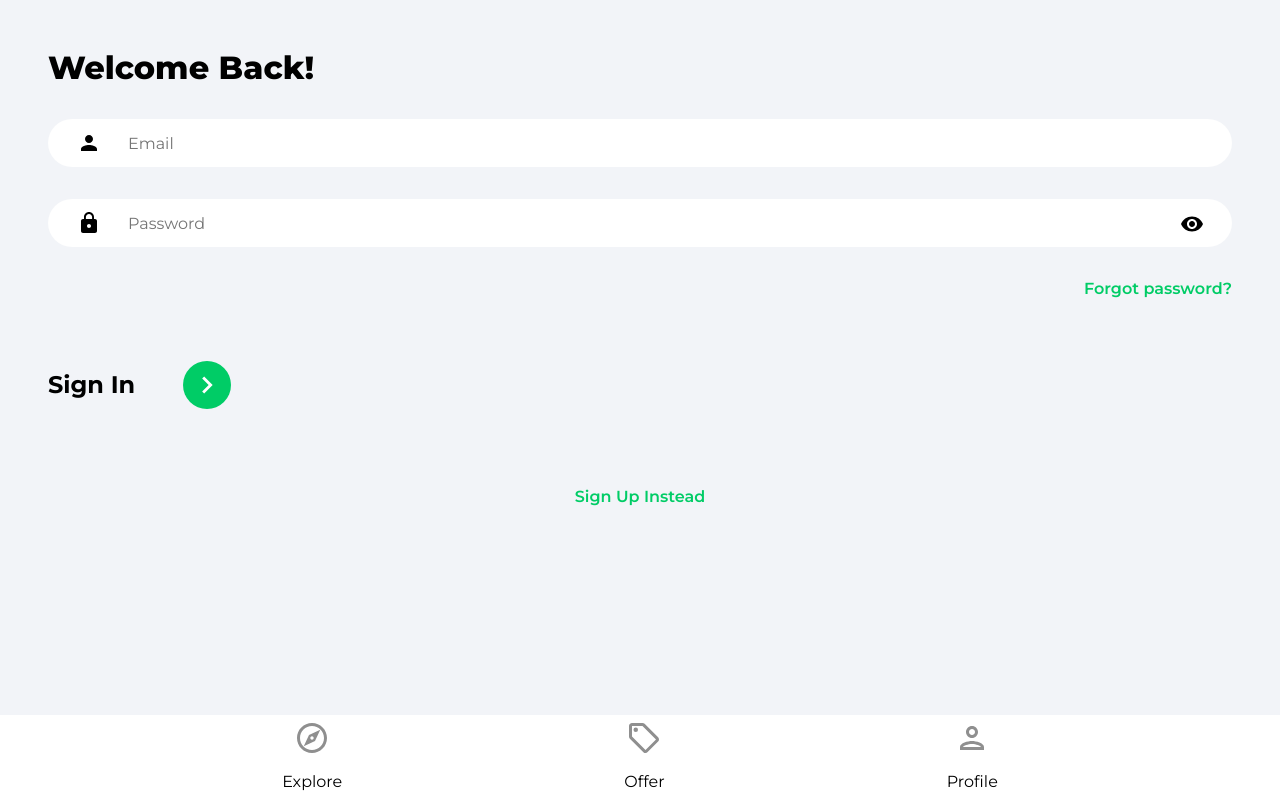
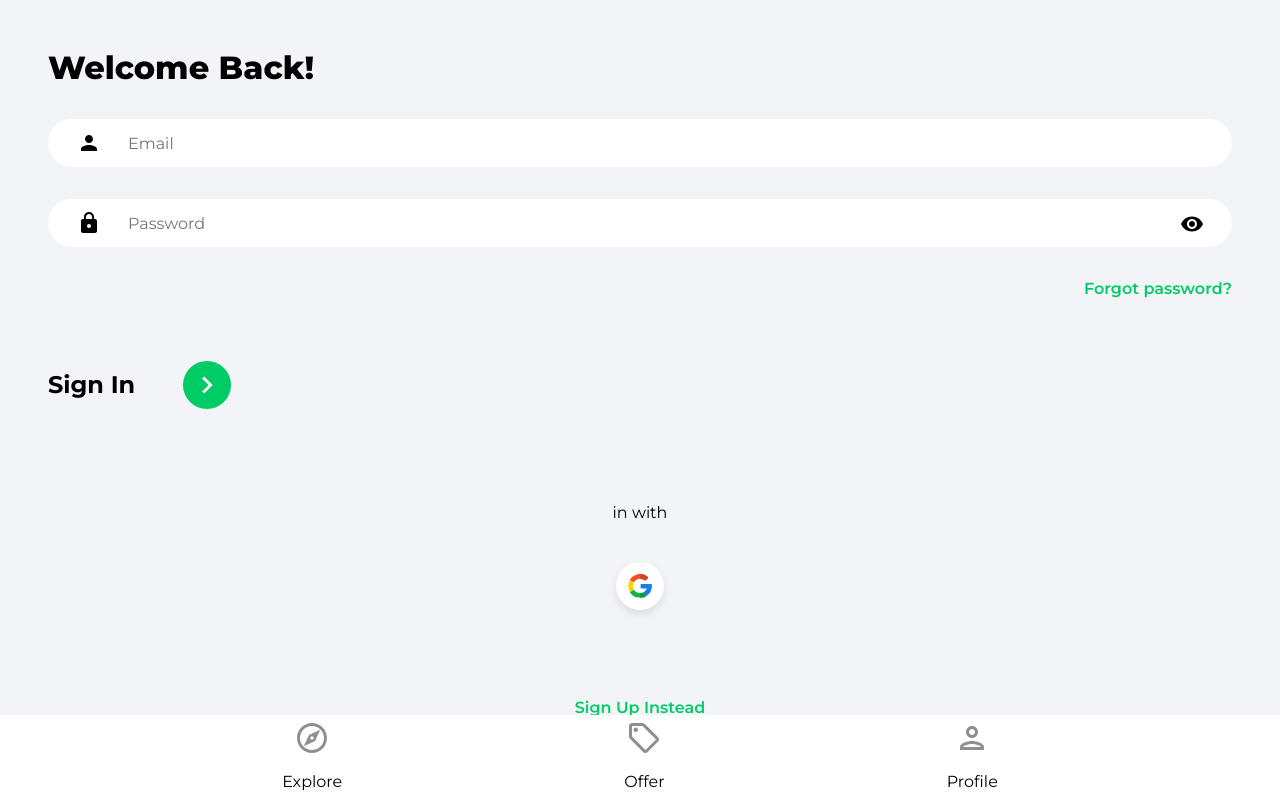
Before and after one commit to ediaz13/my-house-marketplace, a React (Create React App) app: page /sign-in in a window 1280 px wide. Built offline with nearby package versions, Linux system fonts and the light colour scheme.

Commit message:
93. Google Auth

```diff
--- /dev/null
+++ b/src/components/Oauth.jsx
@@ -0,0 +1,47 @@
+import React from "react";
+import { useLocation, useNavigate } from "react-router-dom";
+import { getAuth, signInWithPopup, GoogleAuthProvider } from "firebase/auth";
+import { doc, setDoc, getDoc, serverTimestamp, Timestamp } from "firebase/firestore";
+import { db } from "../firebase.config";
+import { toast } from "react-toastify";
+import googleIcon from "../assets/svg/googleIcon.svg";
+
+function Oauth() {
+  const navigate = useNavigate();
+  const location = useLocation();
+
+  const onGoogleClick = async() => {
+    try {
+        const auth = getAuth()
+        const provider = new GoogleAuthProvider()
+        const result = await signInWithPopup(auth, provider)
+        const user = result.user
+
+        // Chech for user
+        const docRef = doc(db, 'users', user.id)
+        const docSnap = await getDoc(docRef)
+
+        if (!docSnap.exists()) {
+            await setDoc(doc(db, 'users', user.uid), {
+                name: user.displayName,
+                email: user.email,
+                timestamp: serverTimestamp()
+            })
+        }
+        navigate('/')
+    } catch (error) {
+        toast.error('Could not authorize with Google')
+    }
+  }
+
+  return (
+    <div className="socialLogin">
+        <p>{location.pathname === '/sign-up' ? 'up' : 'in'} with </p>
+        <button className="socialIconDiv" onClick={onGoogleClick}>
+            <img className='socialIconImg' src={googleIcon} alt="google" />
+        </button>
+    </div>
+  )
+}
+
+export default Oauth;
--- a/src/pages/SignIn.jsx
+++ b/src/pages/SignIn.jsx
@@ -5,6 +5,7 @@
 import { getAuth, signInWithEmailAndPassword } from "firebase/auth";
 import { ReactComponent as ArrowRightIcon } from "../assets/svg/keyboardArrowRightIcon.svg";
 import visibilityIcon from "../assets/svg/visibilityIcon.svg";
+import Oauth from "../components/Oauth";
 
 function SignIn() {
   const [showPassword, setShowPassword] = useState(false);
@@ -88,7 +89,7 @@
           </div>
         </form>
 
-        {/* Google OAuth */}
+        <Oauth />
 
         <Link to="/sign-up" className="registerLink">
           Sign Up Instead
--- a/src/pages/SignUp.jsx
+++ b/src/pages/SignUp.jsx
@@ -11,6 +11,7 @@
 import { db } from "../firebase.config";
 import { ReactComponent as ArrowRightIcon } from "../assets/svg/keyboardArrowRightIcon.svg";
 import visibilityIcon from "../assets/svg/visibilityIcon.svg";
+import Oauth from "../components/Oauth";
 
 function SignUp() {
   const [showPassword, setShowPassword] = useState(false);
@@ -116,7 +117,7 @@
           </div>
         </form>
 
-        {/* Google OAuth */}
+        <Oauth/>
 
         <Link to="/sign-in" className="registerLink">
           Sign In Instead
```
